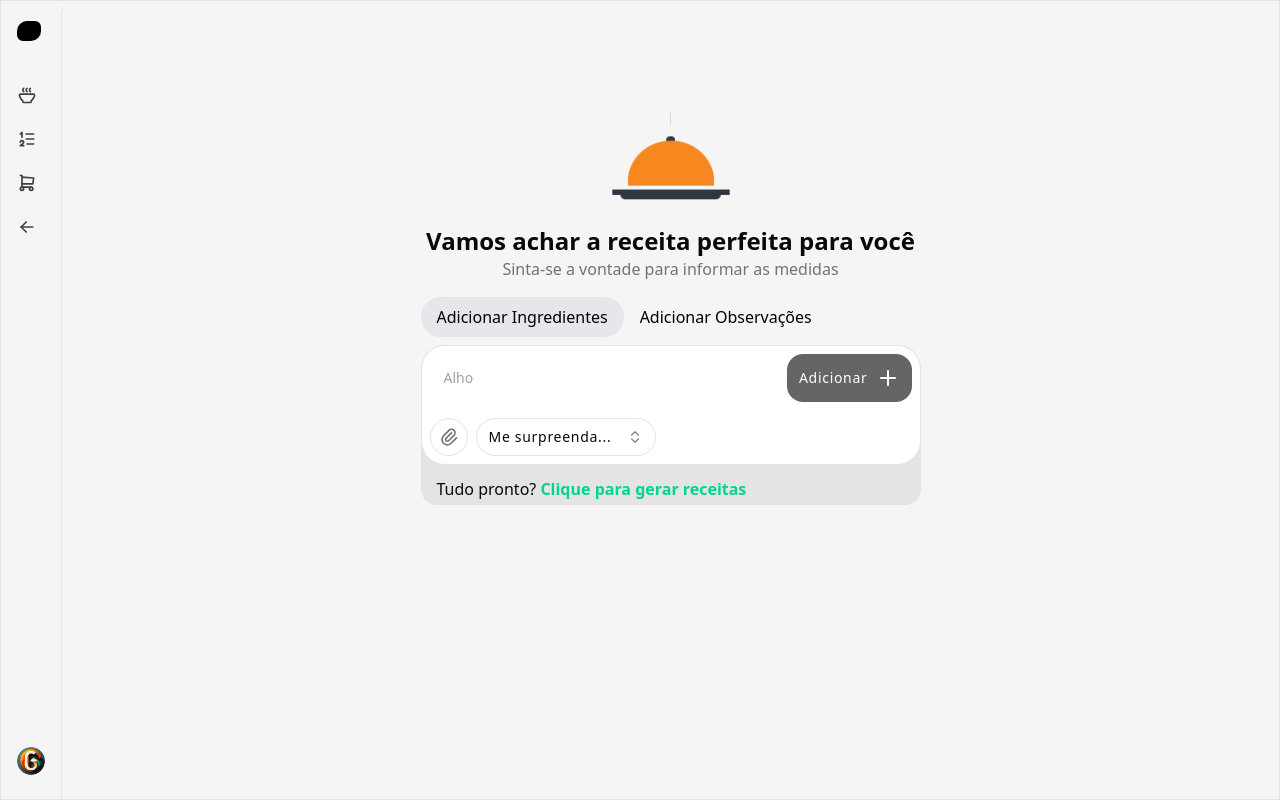
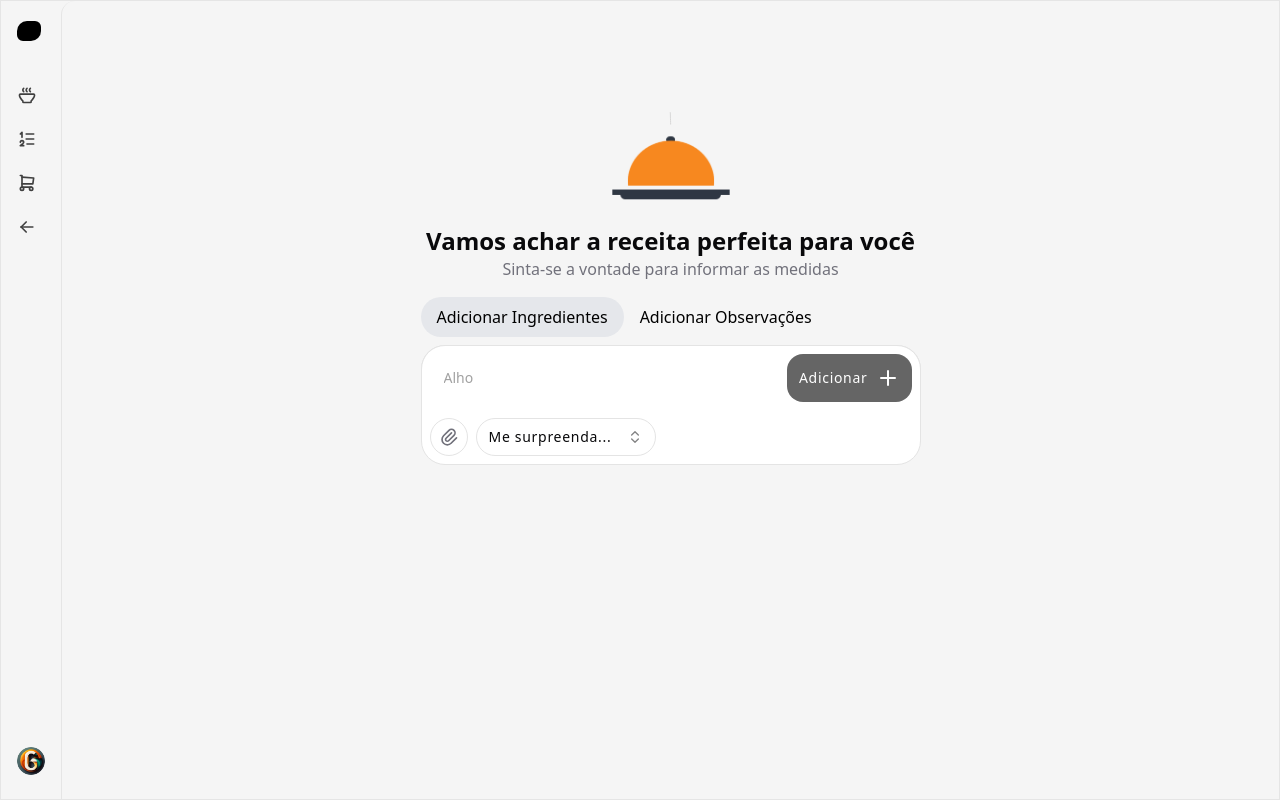
Before and after one commit to Dargouls/tri-planner, a Next.js app: page / in a window 1280 px wide. Built offline with nearby package versions, Linux system fonts and the light colour scheme.

Commit message:
feat: control generate button

```diff
--- a/src/features/recipeGenerator/components/foodList/foodList.tsx
+++ b/src/features/recipeGenerator/components/foodList/foodList.tsx
@@ -7,14 +7,11 @@ import { Combobox } from '@/components/combobox/combobox';
 import { Tabs } from '@/components/tabs/tabs';
 import { TabsContent } from '@/components/tabs/tabsContent';
 import { TabsProvider } from '@/components/tabs/tabsProvider';
-import { Badge } from '@/components/ui/badge';
 import Input from '@/components/ui/input';
 import { TextArea } from '@/components/ui/textarea';
 import { useRecipesStore } from '@/contexts/findRecipes';
 import { cn } from '@/lib/utils';
 import { IconPaperclip, IconPlus } from '@tabler/icons-react';
-import { X } from 'lucide-react';
-import { useState } from 'react';
 import { FormProvider, useForm, useFormContext } from 'react-hook-form';
 import toast from 'react-hot-toast';
 import { list } from './mockCulinary';
@@ -22,18 +19,10 @@ import { list } from './mockCulinary';
 interface FoodListProps extends React.HTMLAttributes<HTMLDivElement> {}
 
 export default function FoodList({ ...props }: FoodListProps) {
-	const [ingredients, setIngredients] = useState<string[]>([]);
+	const ingredients = useRecipesStore((state) => state.ingredients);
 	const setOpenRecipes = useRecipesStore((state) => state.setOpenRecipes);
 
-	const form = useForm({
-		defaultValues: {
-			ingredient: '',
-		},
-	});
-
-	const removeIngredient = (ingredient: string) => {
-		setIngredients(ingredients.filter((item) => item !== ingredient));
-	};
+	const form = useForm();
 
 	const tabs = [
 		{
@@ -56,8 +45,13 @@ export default function FoodList({ ...props }: FoodListProps) {
 		<TabsProvider initialTabs={tabs}>
 			<div className={cn('w-full max-w-[500px]', props.className)}>
 				<Tabs containerClassName='mb-2' />
-				<div className='bg-border relative h-40 rounded-2xl rounded-t-3xl'>
-					<div className='relative flex w-full flex-col items-start justify-start [perspective:1000px]'>
+				<div
+					className={cn(
+						'bg-border relative rounded-2xl rounded-t-3xl transition-all',
+						ingredients.length > 1 ? 'h-40' : 'h-24'
+					)}
+				>
+					<div className='relative z-10 flex w-full flex-col items-start justify-start [perspective:1000px]'>
 						<FormProvider {...form}>
 							<TabsContent />
 						</FormProvider>
@@ -74,7 +68,7 @@ export default function FoodList({ ...props }: FoodListProps) {
 				</div>
 			</div>
 
-			{ingredients.length > 0 && (
+			{/* {ingredients.length > 0 && (
 				<div className='flex flex-wrap gap-2'>
 					{ingredients.map((ingredient) => (
 						<Badge key={ingredient} variant='default' className='flex items-center gap-1'>
@@ -85,7 +79,7 @@ export default function FoodList({ ...props }: FoodListProps) {
 						</Badge>
 					))}
 				</div>
-			)}
+			)} */}
 		</TabsProvider>
 	);
 }
```
